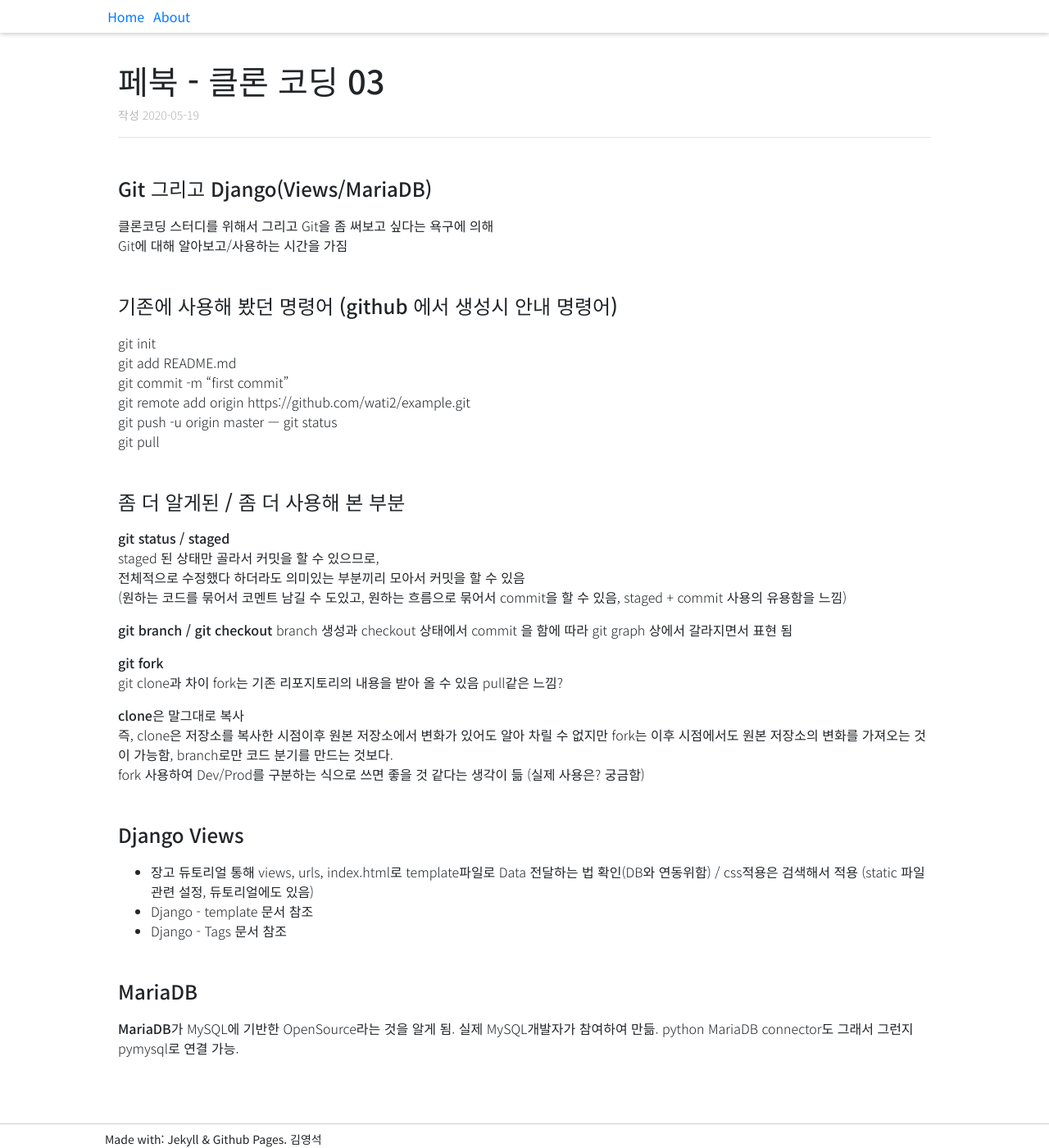
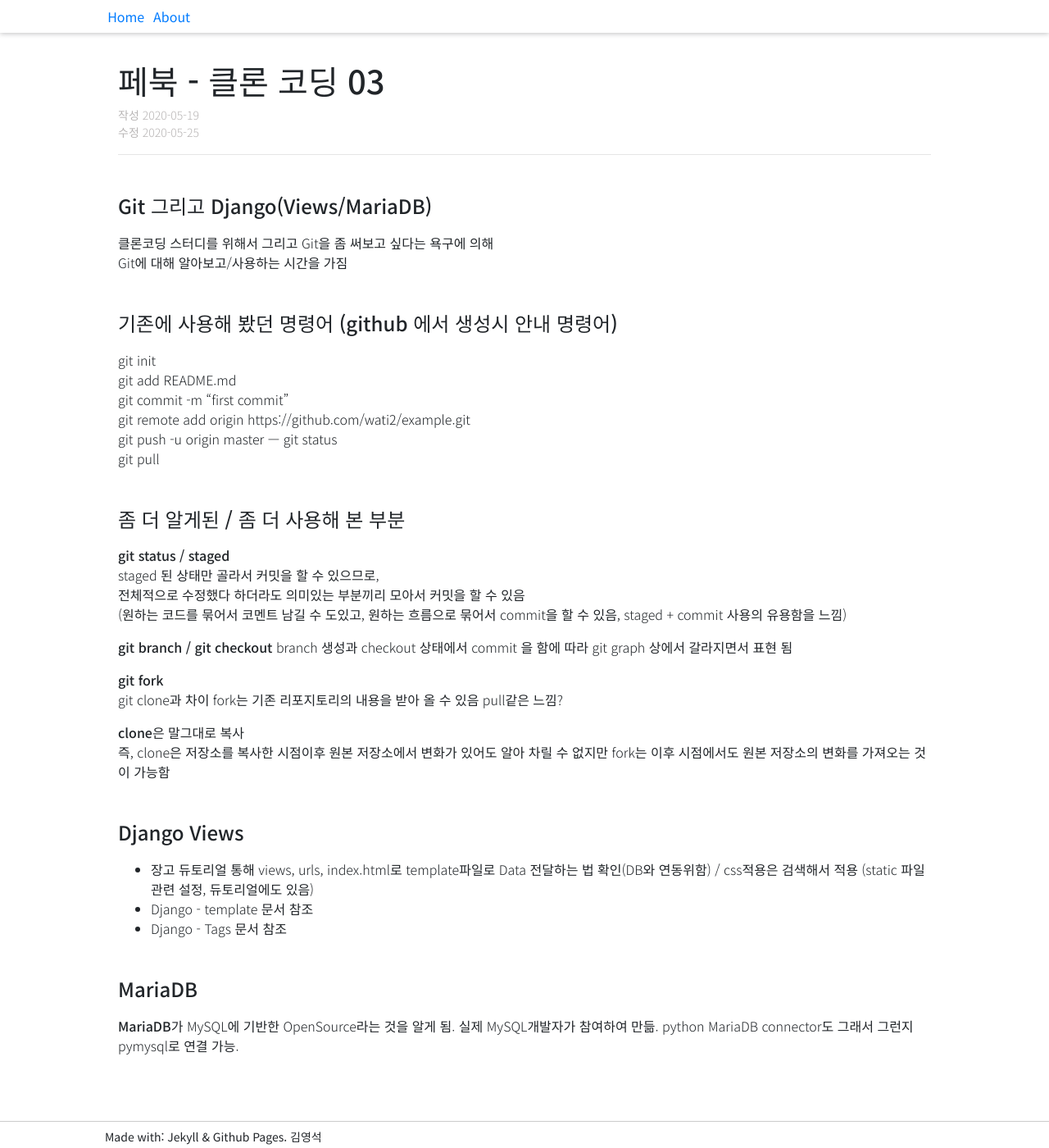
Before and after one commit to waonta/wati2.github.io, a Jekyll site: the page built from _posts/2020-05-19-ufb03.md, in a window 1280 px wide and 1400 px high. Shown: the whole window at 82% size. Built offline with Jekyll 4.4.1, drawn with Linux system fonts in a browser that asks for light colours; some web fonts are replaced.

Commit message:
내용 수정

```diff
--- a/_posts/2020-05-19-ufb03.md
+++ b/_posts/2020-05-19-ufb03.md
@@ -2,7 +2,7 @@
 layout: post
 title: 페북 - 클론 코딩 03
 date: 2020-05-19
-dateEdit:
+dateEdit: 2020-05-25
 ---
 
 #### Git 그리고 Django(Views/MariaDB)
@@ -34,8 +34,7 @@ branch 생성과 checkout 상태에서 commit 을 함에 따라 git graph 상에
 git clone과 차이 fork는 기존 리포지토리의 내용을 받아 올 수 있음 pull같은 느낌?
 
 **clone은 말그대로 복사**
-즉, clone은 저장소를 복사한 시점이후 원본 저장소에서 변화가 있어도 알아 차릴 수 없지만 fork는 이후 시점에서도 원본 저장소의 변화를 가져오는 것이 가능함, branch로만 코드 분기를 만드는 것보다.
-fork 사용하여 Dev/Prod를 구분하는 식으로 쓰면 좋을 것 같다는 생각이 듦 (실제 사용은? 궁금함)
+즉, clone은 저장소를 복사한 시점이후 원본 저장소에서 변화가 있어도 알아 차릴 수 없지만 fork는 이후 시점에서도 원본 저장소의 변화를 가져오는 것이 가능함
 
 #### Django Views
 + 장고 듀토리얼 통해 views, urls, index.html로 template파일로 Data 전달하는 법 확인(DB와 연동위함) / css적용은 검색해서 적용 (static 파일 관련 설정, 듀토리얼에도 있음)
```
